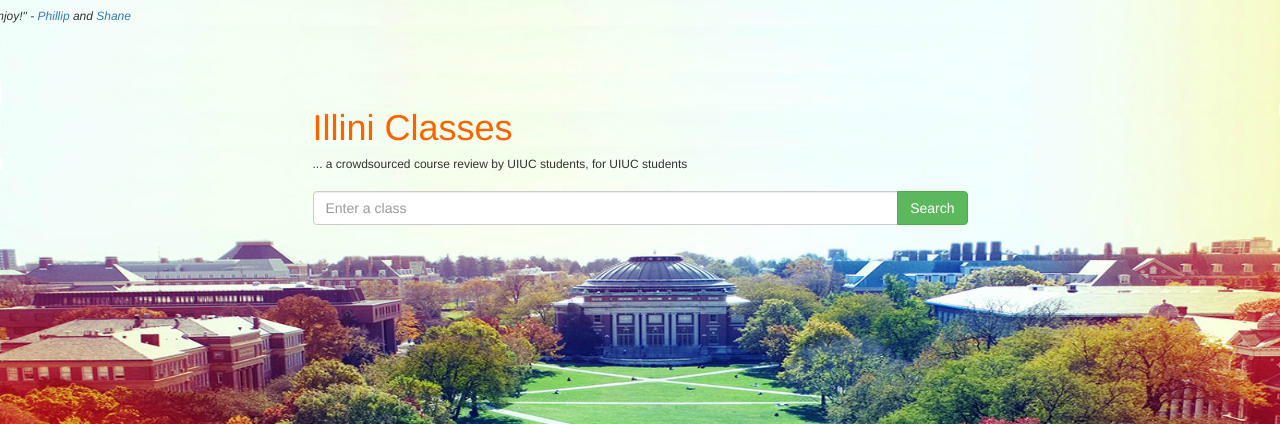
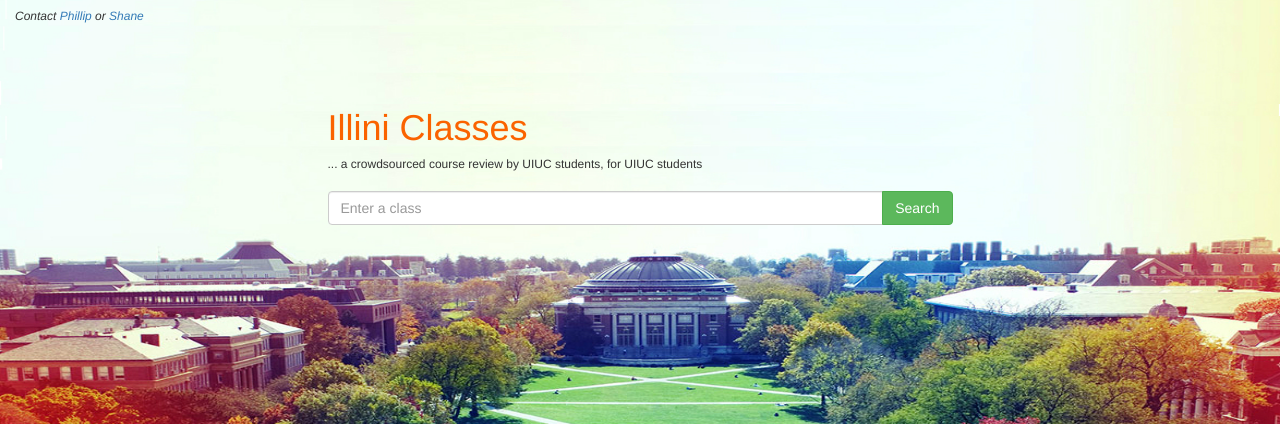
Before and after one commit to bcongdon/illiniclasses.com, a Flask app: page / in a window 1280 px wide. Shown: the top 424 px of the page. Run offline with Flask 2, Linux system fonts and the light colour scheme; some libraries are stand-ins or nearby versions.

Commit message:
format html files

```diff
--- a/routes.py
+++ b/routes.py
@@ -1,7 +1,7 @@
 from flask import Flask, flash, render_template, request, url_for, redirect
 from data import SearchBar, CourseData
 from flask_pymongo import PyMongo
-#from db_credential import db_name, db_uri 	# For running locally (Heroku config vars for online)
+# from db_credential import db_name, db_uri 	# For running locally (Heroku config vars for online)
 import requests
 from xmljson import badgerfish as bf
 from xml.etree.ElementTree import fromstring
--- a/templates/index.html
+++ b/templates/index.html
@@ -11,8 +11,8 @@
 </head>
 
 <body>
-    <div class='row'>
-        <h6><i>"Enjoy!" - <a href='http://www.pitlv.me' target="_top">Phillip</a> and <a href='mailto:shanennn@gmail.com' target="_top">Shane</a></i></h6>
+    <div class='container-fluid'>
+        <h6><i>Contact <a href='mailto:phule2@illinois.edu' target="_top">Phillip</a> or <a href='mailto:shanennn@gmail.com' target="_top">Shane</a></i></h6>
         <div class='col-lg-3 col-md-3 col-sm-2 col-xs-1'>
             <!-- Dummy div -->
         </div>
```
